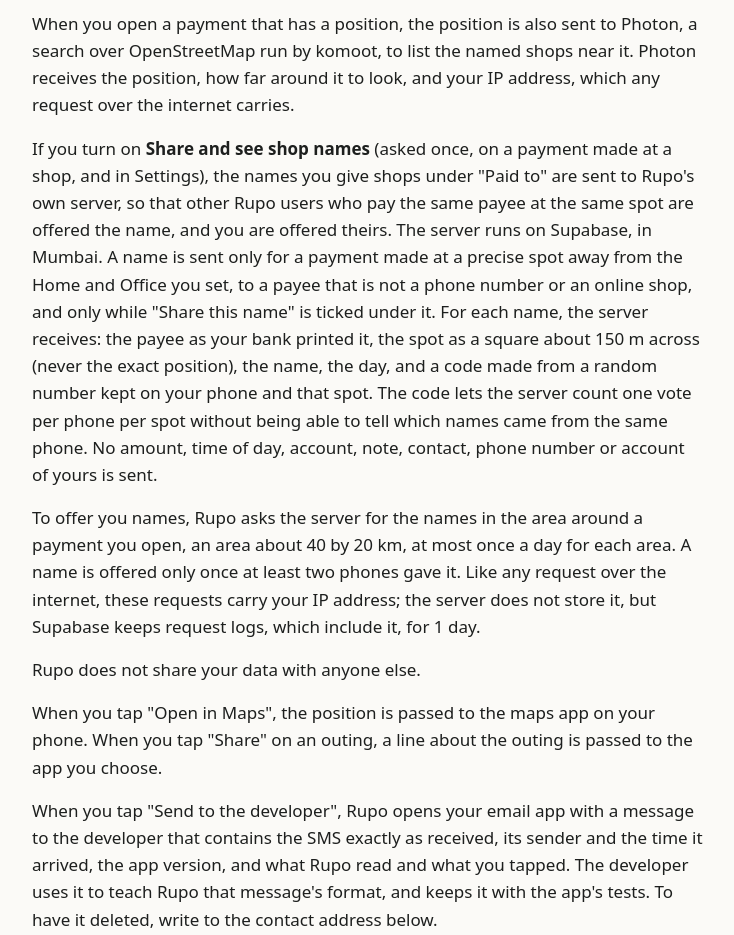
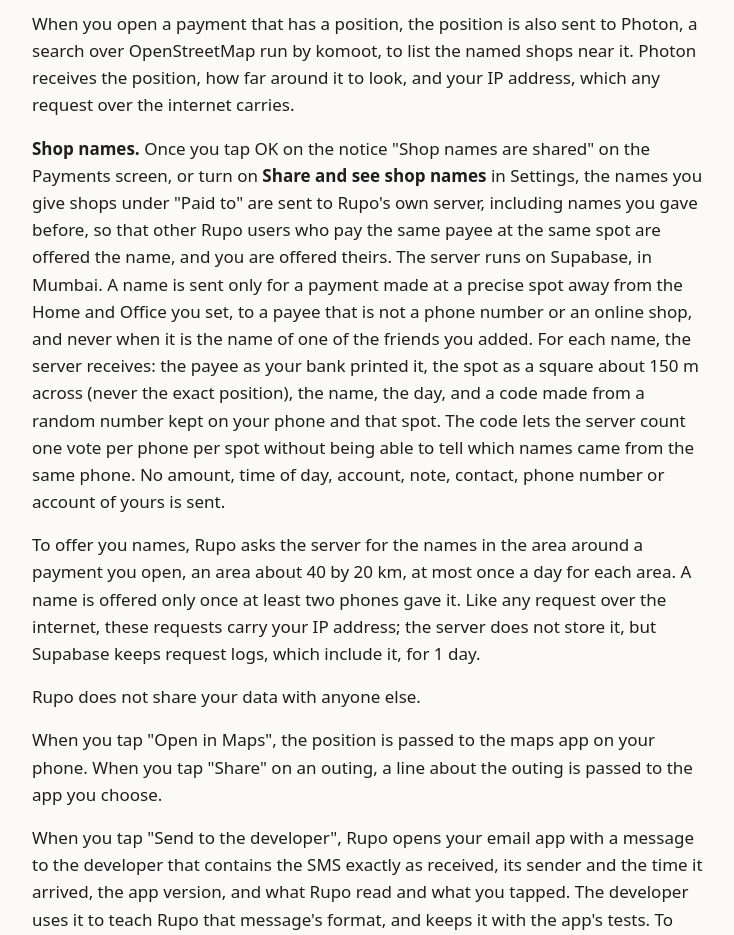
Before and after one commit to m3rcury02/rupo, a plain HTML site: page privacy.html in a window 1280 px wide. Shown: the part 1820-2755 px from the top of the page, without its empty margins (272-1006 px from the left). Drawn offline with Linux system fonts and the light colour scheme.

Commit message:
Privacy policy and delete-data page for Rupo 1.4.1
Shop names are shared once OK is tapped on the notice on the Payments
screen (or sharing is turned on in Settings), every name given in Paid to
that may be shared, names given before included, never a friend's name.
One name is taken back by clearing Paid to.

Co-Authored-By: Claude Opus 5.5 <noreply@anthropic.com>
Claude-Session: https://claude.ai/code/session_011NapN3vRjcqsCMcoB79h6G

```diff
--- a/privacy.html
+++ b/privacy.html
@@ -75,12 +75,13 @@ privacy policy</a>.</p>
 <p>When you open a payment that has a position, the position is also sent to Photon, a search over
 OpenStreetMap run by komoot, to list the named shops near it. Photon receives the position, how far around
 it to look, and your IP address, which any request over the internet carries.</p>
-<p>If you turn on <strong>Share and see shop names</strong> (asked once, on a payment made at a shop, and in
-Settings), the names you give shops under "Paid to" are sent to Rupo's own server, so that
-other Rupo users who pay the same payee at the same spot are offered the name, and you are offered theirs.
-The server runs on Supabase, in Mumbai. A name is sent only for a payment made at a precise spot away from
-the Home and Office you set, to a payee that is not a phone number or an online shop, and only while "Share
-this name" is ticked under it. For each name, the server receives: the payee as your bank printed it, the
+<p><strong>Shop names.</strong> Once you tap OK on the notice "Shop names are shared" on the Payments
+screen, or turn on <strong>Share and see shop names</strong> in Settings, the names you give shops under
+"Paid to" are sent to Rupo's own server, including names you gave before, so that other Rupo users who
+pay the same payee at the same spot are offered the name, and you are offered theirs. The server runs on
+Supabase, in Mumbai. A name is sent only for a payment made at a precise spot away from the Home and
+Office you set, to a payee that is not a phone number or an online shop, and never when it is the name of
+one of the friends you added. For each name, the server receives: the payee as your bank printed it, the
 spot as a square about 150 m across (never the exact position), the name, the day, and a code made from a
 random number kept on your phone and that spot. The code lets the server count one vote per phone per spot
 without being able to tell which names came from the same phone. No amount, time of day, account, note,
```
Also changed, not shown: delete-data.html (+3 -3 lines).
